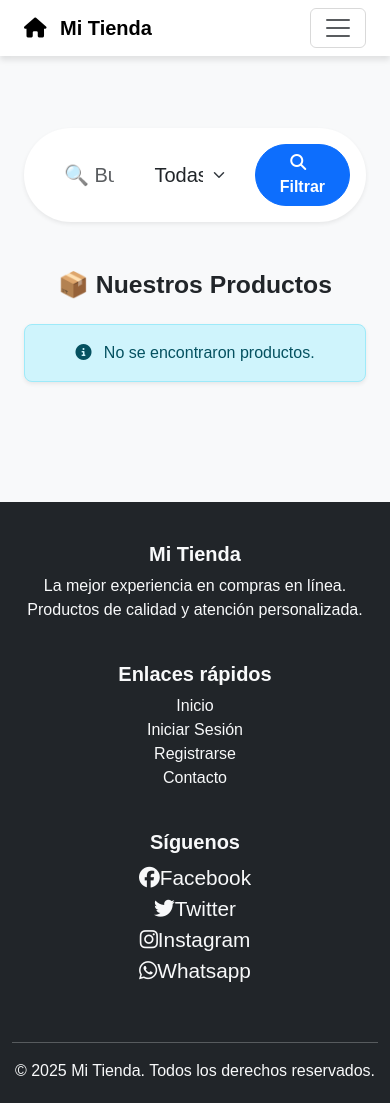
After one commit to juajn/proyecto_motos, a Flask app: page /principal in a window 390 px wide. The commit adds this page. Run offline with Flask 3, Linux system fonts and the light colour scheme; parts of the project's set-up code (start-up, migrations or seed data) failed here and were passed over; some libraries are stand-ins or nearby versions.

Commit message:
mejora de vista principal sin inicio de sesion

```diff
--- a/app/main.py
+++ b/app/main.py
@@ -1,5 +1,6 @@
 from flask import Flask, redirect
 import os
+import random
 from config import Config
 from extensions import db, login_manager, bcrypt
 
@@ -27,10 +28,14 @@ def create_app():
     return app
 
 app = create_app()
-
+@app.template_filter('shuffle')
+def shuffle_filter(seq):
+    seq = list(seq)
+    random.shuffle(seq)
+    return seq
 @app.route('/')
 def inicio():
-    return redirect('/login')
+    return redirect('/principal')
 
 if __name__ == '__main__':
     app.run(debug=True)
--- /dev/null
+++ b/app/templates/auth/principal.html
@@ -0,0 +1,154 @@
+{% extends "base.html" %}
+{% block title %} 🛒 Tienda Online {% endblock %}
+
+{% block content %}
+<div class="container my-5">
+
+    <!-- 🔥 Ofertas Destacadas -->
+    {% if ofertas %}
+    <section class="mb-5">
+        <h2 class="fw-bold text-center mb-4 text-primary">🔥 Ofertas Destacadas</h2>
+        <div class="row row-cols-1 row-cols-md-3 g-4">
+            {% for oferta in ofertas %}
+            <div class="col">
+                <div class="card h-100 shadow-sm border-0 rounded-4 overflow-hidden">
+                    <div class="position-relative">
+                        <img src="{{ url_for('static', filename='uploads/' + oferta.foto) if oferta.foto else url_for('static', filename='img/no-image.png') }}"
+                             class="card-img-top" style="height: 220px; object-fit: cover;" alt="{{ oferta.nombre }}">
+                        <span class="discount-badge">-30%</span>
+                    </div>
+                    <div class="card-body text-center">
+                        <h5 class="card-title fw-bold">{{ oferta.nombre }}</h5>
+                        <p class="text-muted small">{{ oferta.descripcion[:70] }}...</p>
+                        <p class="mb-1 text-decoration-line-through text-muted">${{ oferta.precio + 100 }}</p>
+                        <p class="fs-4 fw-bold text-danger">${{ oferta.precio }}</p>
+                    </div>
+                    <div class="card-footer bg-white border-0">
+                        {% if current_user.is_authenticated and current_user.rol == 'usuario' %}
+                            <form action="{{ url_for('usuario.agregar_carrito', producto_id=oferta.id) }}" method="POST">
+                                <button type="submit" class="btn btn-danger w-100 rounded-pill fw-bold">
+                                    <i class="fas fa-cart-plus me-1"></i> Comprar
+                                </button>
+                            </form>
+                        {% else %}
+                            <a href="{{ url_for('auth.login') }}" class="btn btn-outline-dark w-100 rounded-pill fw-bold">Inicia sesión</a>
+                        {% endif %}
+                    </div>
+                </div>
+            </div>
+            {% endfor %}
+        </div>
+    </section>
+    {% endif %}
+
+    <!-- 🔍 Buscador -->
+    <section class="mb-5">
+        <form method="GET" class="search-box shadow-sm rounded-pill p-3 d-flex align-items-center bg-white">
+            <input type="text" name="q" value="{{ q }}"
+                   class="form-control border-0 rounded-pill ps-4 fs-5"
+                   placeholder="🔍 Buscar productos...">
+            <select name="categoria" class="form-select border-0 rounded-pill mx-3 fs-5" style="max-width: 250px;">
+                <option value="">Todas</option>
+                {% for cat in categorias %}
+                    <option value="{{ cat }}" {% if categoria_id == cat %}selected{% endif %}>{{ cat }}</option>
+                {% endfor %}
+            </select>
+            <button type="submit" class="btn btn-primary rounded-pill px-4 fw-bold">
+                <i class="fas fa-search me-2"></i> Filtrar
+            </button>
+        </form>
+    </section>
+
+    <!-- 🗂️ Categorías -->
+    {% if categorias %}
+    <section class="mb-5 text-center">
+        <h3 class="fw-bold mb-4">🌟 Explora por Categorías</h3>
+        <div class="d-flex flex-wrap justify-content-center gap-3">
+            {% for cat in categorias %}
+            <a href="{{ url_for('auth.principal', categoria=cat) }}"
+               class="badge bg-light text-dark border rounded-pill px-4 py-3 fs-6 shadow-sm category-chip">
+                <i class="fas fa-tag me-2 text-primary"></i>{{ cat }}
+            </a>
+            {% endfor %}
+        </div>
+    </section>
+    {% endif %}
+
+    <!-- 📦 Productos -->
+    <section id="productos">
+        <h2 class="fw-bold text-center mb-4 text-dark">📦 Nuestros Productos</h2>
+        {% if productos %}
+        <div class="row row-cols-1 row-cols-md-3 g-4">
+            {% for producto in productos %}
+            <div class="col">
+                <div class="card h-100 shadow-sm border-0 rounded-4 overflow-hidden">
+                    <img src="{{ url_for('static', filename='uploads/' + producto.foto) if producto.foto else url_for('static', filename='img/no-image.png') }}"
+                         class="card-img-top" style="height: 220px; object-fit: cover;" alt="{{ producto.nombre }}">
+                    <div class="card-body text-center">
+                        <h5 class="card-title fw-bold text-dark">{{ producto.nombre }}</h5>
+                        <p class="text-muted small">{{ producto.descripcion[:90] }}...</p>
+                        <p class="fs-4 fw-bold text-primary">${{ producto.precio }}</p>
+                    </div>
+                    <div class="card-footer bg-white border-0 text-center">
+                        {% if current_user.is_authenticated and current_user.rol == 'usuario' %}
+                            <form action="{{ url_for('usuario.agregar_carrito', producto_id=producto.id) }}" method="POST">
+                                <button type="submit" class="btn btn-primary w-100 rounded-pill fw-bold">
+                                    <i class="fas fa-cart-plus me-1"></i> Agregar al carrito
+                                </button>
+                            </form>
+                        {% else %}
+                            <a href="{{ url_for('auth.login') }}" class="btn btn-outline-dark w-100 rounded-pill fw-bold">
+                                <i class="fas fa-sign-in-alt me-1"></i> Inicia sesión
+                            </a>
+                        {% endif %}
+                    </div>
+                </div>
+            </div>
+            {% endfor %}
+        </div>
+
+        <!-- ⏩ Paginación -->
+        <nav class="mt-5">
+            <ul class="pagination justify-content-center">
+                {% if pagination.has_prev %}
+                    <li class="page-item">
+                        <a class="page-link rounded-pill px-4" href="{{ url_for('auth.principal', page=pagination.prev_num, q=q, categoria=categoria_id) }}">⬅️ Anterior</a>
+                    </li>
+                {% endif %}
+                <li class="page-item disabled"><span class="page-link rounded-pill px-4">Página {{ pagination.page }} de {{ pagination.pages }}</span></li>
+                {% if pagination.has_next %}
+                    <li class="page-item">
+                        <a class="page-link rounded-pill px-4" href="{{ url_for('auth.principal', page=pagination.next_num, q=q, categoria=categoria_id) }}">Siguiente ➡️</a>
+                    </li>
+                {% endif %}
+            </ul>
+        </nav>
+        {% else %}
+        <div class="alert alert-info text-center shadow-sm rounded-3">
+            <i class="fas fa-info-circle me-2"></i> No se encontraron productos.
+        </div>
+        {% endif %}
+    </section>
+</div>
+
+<!-- 🌈 Estilos -->
+<style>
+body { background: #f8f9fa; font-family: 'Poppins', sans-serif; color: #212529; }
+
+.discount-badge {
+  position: absolute;
+  top: 10px; left: 10px;
+  background: #dc3545;
+  color: white;
+  padding: 6px 14px;
+  border-radius: 20px;
+  font-size: 0.9rem;
+  font-weight: bold;
+}
+
+.card:hover { transform: translateY(-6px); transition: 0.3s; }
+
+.category-chip { transition: all 0.3s ease; }
+.category-chip:hover { background: #0d6efd !important; color:white !important; }
+</style>
+{% endblock %}
--- a/app/templates/base.html
+++ b/app/templates/base.html
@@ -29,6 +29,31 @@
             right: 0;
             left: auto;
         }
+
+        footer {
+            background: #212529;
+            color: #f8f9fa;
+            padding: 40px 0 20px;
+        }
+
+        footer a {
+            color: #f8f9fa;
+            text-decoration: none;
+        }
+
+        footer a:hover {
+            color: #ffc107;
+        }
+
+        .social-icons a {
+            font-size: 1.3rem;
+            margin: 0 10px;
+            transition: color 0.3s;
+        }
+
+        .social-icons a:hover {
+            color: #0d6efd;
+        }
     </style>
 
     {% block extra_css %}{% endblock %}
@@ -37,15 +62,17 @@
 
 <!-- Navbar -->
 <nav class="navbar navbar-expand-lg px-4">
-    <a class="navbar-brand fw-bold" href="#">
+    <a class="navbar-brand fw-bold" href="{{ url_for('auth.principal') }}">
+        {% if current_user.is_authenticated %}
             {% if current_user.rol == 'admin' %}
                 <i class="fas fa-tools me-2"></i> Panel de Administrador
             {% elif current_user.rol == 'mecanico' %}
                 <i class="fas fa-wrench me-2"></i> Panel de Mecánico
             {% elif current_user.rol == 'usuario' %}
                 <i class="fas fa-user me-2"></i> Panel de Usuario
+            {% endif %}
         {% else %}
-            <i class="fas fa-user-circle me-2"></i> Bienvenido
+            <i class="fas fa-home me-2"></i> Mi Tienda
         {% endif %}
     </a>
 
@@ -54,9 +81,9 @@
     </button>
 
     <div class="collapse navbar-collapse justify-content-end" id="navbarNav">
-        {% if current_user.is_authenticated %}
         <ul class="navbar-nav align-items-center">
 
+            {% if current_user.is_authenticated %}
                 <!-- Menú para Admin -->
                 {% if current_user.rol == 'admin' %}
                     <li class="nav-item"><a class="nav-link" href="{{ url_for('admin.listar_usuarios') }}"><i class="fas fa-users me-1"></i> Usuarios</a></li>
@@ -73,19 +100,18 @@
 
                 <!-- Menú para Usuario -->
                 {% if current_user.rol == 'usuario' %}
-
                     <li class="nav-item"><a class="nav-link" href="{{ url_for('usuario.ver_trabajos') }}"><i class="fas fa-clipboard-list me-1"></i> Mis Trabajos</a></li>
-                <li class="nav-item"><a class="nav-link" href="{{ url_for('usuario.ver_carrito') }}"><svg xmlns="http://www.w3.org/2000/svg" width="16" height="16" fill="currentColor" class="bi bi-bag-dash" viewBox="0 0 16 16">
-  <path fill-rule="evenodd" d="M5.5 10a.5.5 0 0 1 .5-.5h4a.5.5 0 0 1 0 1H6a.5.5 0 0 1-.5-.5"/>
-  <path d="M8 1a2.5 2.5 0 0 1 2.5 2.5V4h-5v-.5A2.5 2.5 0 0 1 8 1m3.5 3v-.5a3.5 3.5 0 1 0-7 0V4H1v10a2 2 0 0 0 2 2h10a2 2 0 0 0 2-2V4zM2 5h12v9a1 1 0 0 1-1 1H3a1 1 0 0 1-1-1z"/>
-</svg>
+                    <li class="nav-item">
+                        <a class="nav-link" href="{{ url_for('usuario.ver_carrito') }}">
+                            <i class="fas fa-shopping-cart me-1"></i> Carrito
                             {% if session.get('carrito') %}
                                 <span class="badge rounded-pill bg-danger">{{ session['carrito']|length }}</span>
                             {% endif %}
-                </a></li>
+                        </a>
+                    </li>
                 {% endif %}
 
-            <!-- Menú de Usuario -->
+                <!-- Menú Usuario Autenticado -->
                 <li class="nav-item dropdown">
                     <a class="nav-link dropdown-toggle d-flex align-items-center" href="#" data-bs-toggle="dropdown">
                         {% if current_user.imagen %}
@@ -104,8 +130,12 @@
                     </ul>
                 </li>
 
+            {% else %}
+                <!-- Si no está autenticado -->
+                <li class="nav-item"><a class="btn btn-outline-primary me-2" href="{{ url_for('auth.login') }}">Iniciar Sesión</a></li>
+                <li class="nav-item"><a class="btn btn-primary" href="{{ url_for('auth.registro') }}">Registrarse</a></li>
+            {% endif %}
         </ul>
-        {% endif %}
     </div>
 </nav>
 
@@ -114,6 +144,50 @@
     {% block content %}{% endblock %}
 </main>
 
+<!-- Footer -->
+<footer class="mt-5">
+    <div class="container text-center text-md-start">
+        <div class="row">
+            <!-- Información -->
+            <div class="col-md-4 mb-4">
+                <h5 class="fw-bold">Mi Tienda</h5>
+                <p>La mejor experiencia en compras en línea. Productos de calidad y atención personalizada.</p>
+            </div>
+
+            <!-- Enlaces -->
+            <div class="col-md-4 mb-4">
+                <h5 class="fw-bold">Enlaces rápidos</h5>
+                <ul class="list-unstyled">
+                    <li><a href="{{ url_for('auth.principal') }}">Inicio</a></li>
+                    <li><a href="{{ url_for('auth.login') }}">Iniciar Sesión</a></li>
+                    <li><a href="{{ url_for('auth.registro') }}">Registrarse</a></li>
+                    <li><a href="#">Contacto</a></li>
+                </ul>
+            </div>
+
+            <!-- Redes Sociales -->
+            <div class="col-md-4 mb-4 text-center">
+                <h5 class="fw-bold">Síguenos</h5>
+                <ul class="list-unstyled d-flex justify-content-center mb-3">
+                <div class="social-icons">
+                <li> <a href="https://www.facebook.com/?locale=es_LA"><i class="fab fa-facebook"></i>Facebook</a></li>
+                <li><a href="https://x.com/?lang=es"><i class="fab fa-twitter"></i>Twitter</a></li>
+                <li><a href="https://www.instagram.com/"><i class="fab fa-instagram"></i>Instagram</a></li>
+                <li><a href="https://web.whatsapp.com/"><i class="fab fa-whatsapp"></i>Whatsapp</a></li>
+                </div>
+                </ul>
+            </div>
+
+        </div>
+
+        <hr class="border-light">
+
+        <div class="text-center">
+            <p class="mb-0">&copy; {{ current_year|default(2025) }} Mi Tienda. Todos los derechos reservados.</p>
+        </div>
+    </div>
+</footer>
+
 <script src="https://cdn.jsdelivr.net/npm/bootstrap@5.3.3/dist/js/bootstrap.bundle.min.js"></script>
 {% block extra_js %}{% endblock %}
 </body>
```
Also changed, not shown: app/controladores.py (+38 -0 lines). Lines whose indentation alone changed are shown as unchanged.
